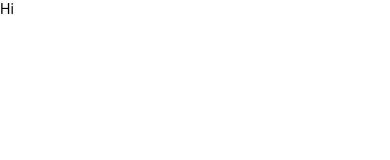
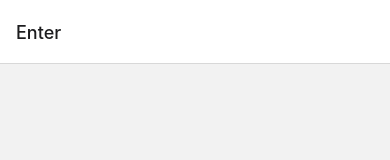
Before and after one commit to HoJin9622/loveyou, a React Native app: screen /Enter in a window 390 px wide. Shown: the top 160 px of the page. Built offline with nearby package versions, Linux system fonts and the light colour scheme.

Commit message:
✨ feat: add root stack navigation

```diff
--- a/src/App.tsx
+++ b/src/App.tsx
@@ -1,8 +1,9 @@
-import React from 'react';
+import React, {useEffect} from 'react';
 import Config from 'react-native-config';
+import SplashScreen from 'react-native-splash-screen';
 import * as Sentry from '@sentry/react-native';
-import {SafeAreaView} from 'react-native';
-import Hi from '@components/Hi';
+import {NavigationContainer} from '@react-navigation/native';
+import RootStack from './navigators';
 
 Sentry.init({
   dsn: Config.SENTRY_DSN,
@@ -12,10 +13,13 @@ Sentry.init({
 });
 
 const App = () => {
+  useEffect(() => {
+    SplashScreen.hide();
+  }, []);
   return (
-    <SafeAreaView>
-      <Hi></Hi>
-    </SafeAreaView>
+    <NavigationContainer>
+      <RootStack />
+    </NavigationContainer>
   );
 };
 
--- a/src/components/Hi.tsx
+++ /dev/null
@@ -1,8 +0,0 @@
-import React from 'react';
-import {Text} from 'react-native';
-
-const Hi = () => {
-  return <Text>Hi</Text>;
-};
-
-export default Hi;
--- /dev/null
+++ b/src/navigators/index.tsx
@@ -0,0 +1,16 @@
+import React from 'react';
+import {createStackNavigator} from '@react-navigation/stack';
+import Enter from '@screens/Enter';
+import {RootStackParamList} from './navigator';
+
+const Stack = createStackNavigator<RootStackParamList>();
+
+const RootStack = () => {
+  return (
+    <Stack.Navigator>
+      <Stack.Screen name="Enter" component={Enter} />
+    </Stack.Navigator>
+  );
+};
+
+export default RootStack;
--- /dev/null
+++ b/src/navigators/navigator.d.ts
@@ -0,0 +1,3 @@
+export type RootStackParamList = {
+  Enter: undefined;
+};
--- /dev/null
+++ b/src/screens/Enter.tsx
@@ -0,0 +1,7 @@
+import React from 'react';
+
+const Enter = () => {
+  return <></>;
+};
+
+export default Enter;
```
